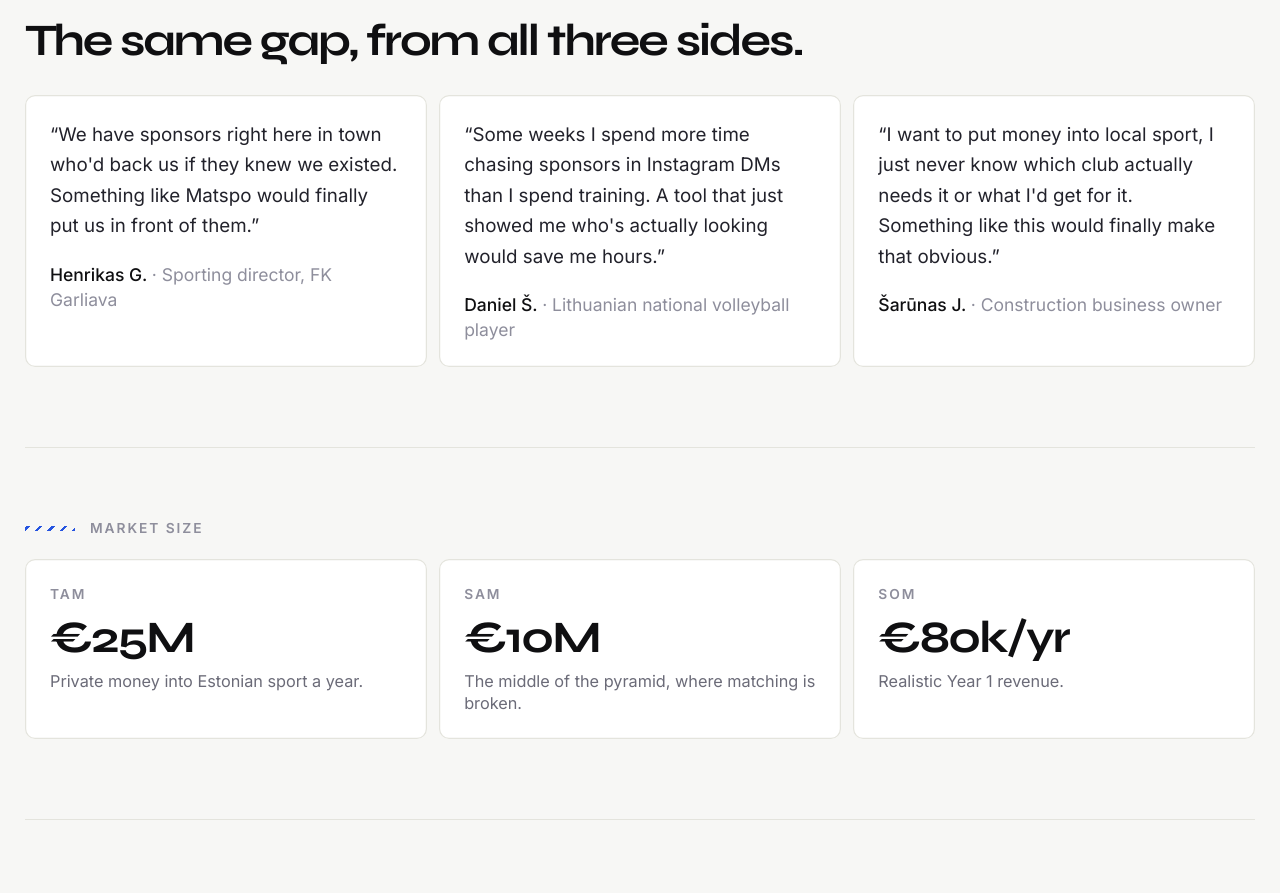
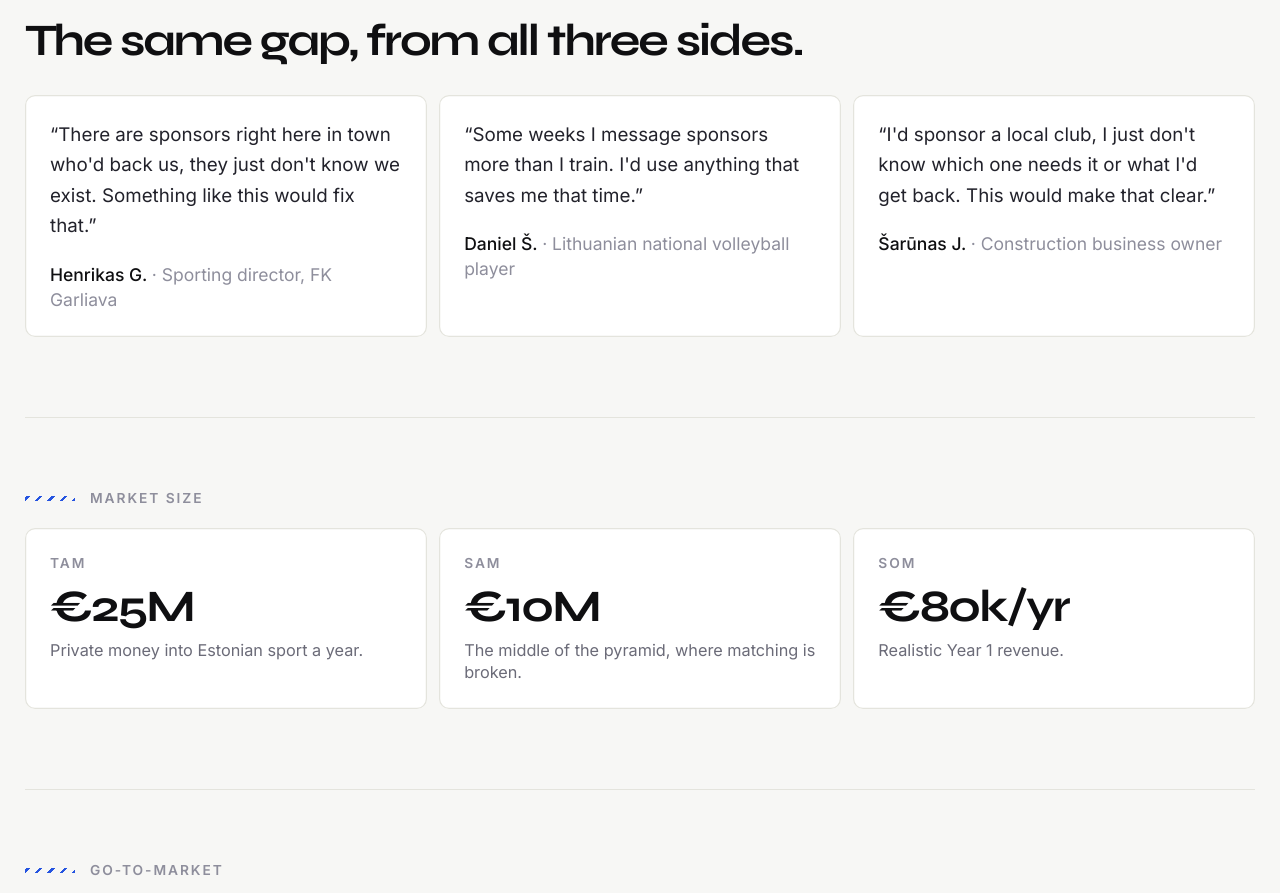
Before and after one commit to elvijusbartkus/yess-sponsorship-mvp, a React (Vite) app: page / in a window 1280 px wide. Shown: the part 2040-2933 px from the top of the page. Built offline with nearby package versions, Linux system fonts and the light colour scheme; no server answers.

Commit message:
Shorten social proof quotes to sound more like real speech

```diff
--- a/src/components/Landing.tsx
+++ b/src/components/Landing.tsx
@@ -178,17 +178,17 @@ export function Landing({
         </h2>
         <div className="mt-6 grid gap-2.5 sm:grid-cols-3">
           <QuoteCard
-            quote="We have sponsors right here in town who'd back us if they knew we existed. Something like Matspo would finally put us in front of them."
+            quote="There are sponsors right here in town who'd back us, they just don't know we exist. Something like this would fix that."
             name="Henrikas G."
             role="Sporting director, FK Garliava"
           />
           <QuoteCard
-            quote="Some weeks I spend more time chasing sponsors in Instagram DMs than I spend training. A tool that just showed me who's actually looking would save me hours."
+            quote="Some weeks I message sponsors more than I train. I'd use anything that saves me that time."
             name="Daniel Š."
             role="Lithuanian national volleyball player"
           />
           <QuoteCard
-            quote="I want to put money into local sport, I just never know which club actually needs it or what I'd get for it. Something like this would finally make that obvious."
+            quote="I'd sponsor a local club, I just don't know which one needs it or what I'd get back. This would make that clear."
             name="Šarūnas J."
             role="Construction business owner"
           />
```
